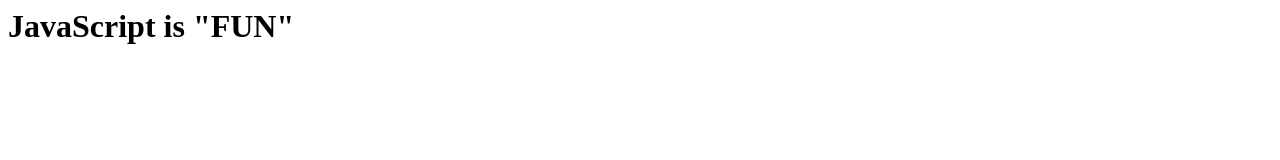
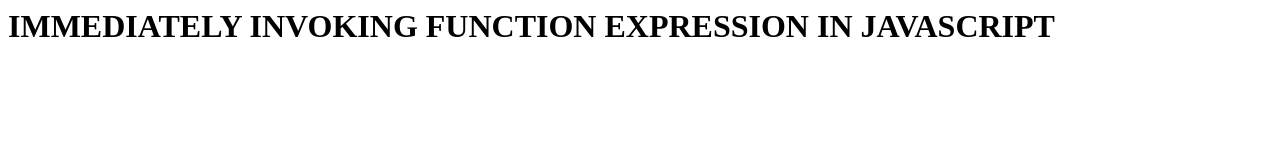
Before and after one commit to chethanprabhu/Immediately-Invoked-Function-Expression-in-Javascript, a plain HTML site: page IIFE in JavaScript/index.html in a window 1280 px wide. Drawn offline with Linux system fonts and the light colour scheme.

Commit message:
Update index.html

```diff
--- a/IIFE in JavaScript/index.html
+++ b/IIFE in JavaScript/index.html
@@ -3,7 +3,7 @@
     <title> IIFE </title>
   </head>
   <body>
-    <h1> JavaScript is "FUN" </h1>
+    <h1> IMMEDIATELY INVOKING FUNCTION EXPRESSION IN JAVASCRIPT </h1>
     <script type="text/javascript" src="script.js" >
     </script>
   </body>
```
